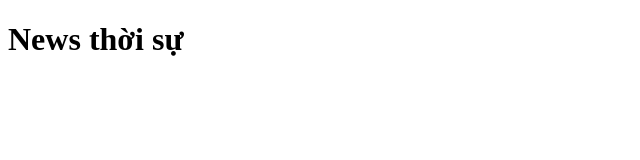
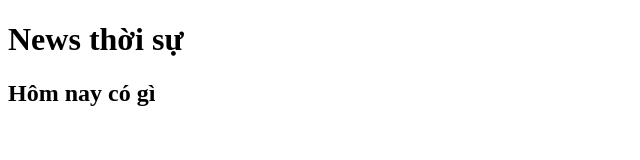
Before and after one commit to 010100111Tan/duan5, a plain HTML site: page index.html in a window 1280 px wide. Shown: the whole page, without its empty margins (0-640 px from the left). Drawn offline with Linux system fonts and the light colour scheme.

Commit message:
sua lan 1

```diff
--- a/index.html
+++ b/index.html
@@ -7,5 +7,6 @@
 </head>
 <body>
     <h1>News thời sự</h1>
+    <h2>Hôm nay có gì</h2>
 </body>
 </html>
```
